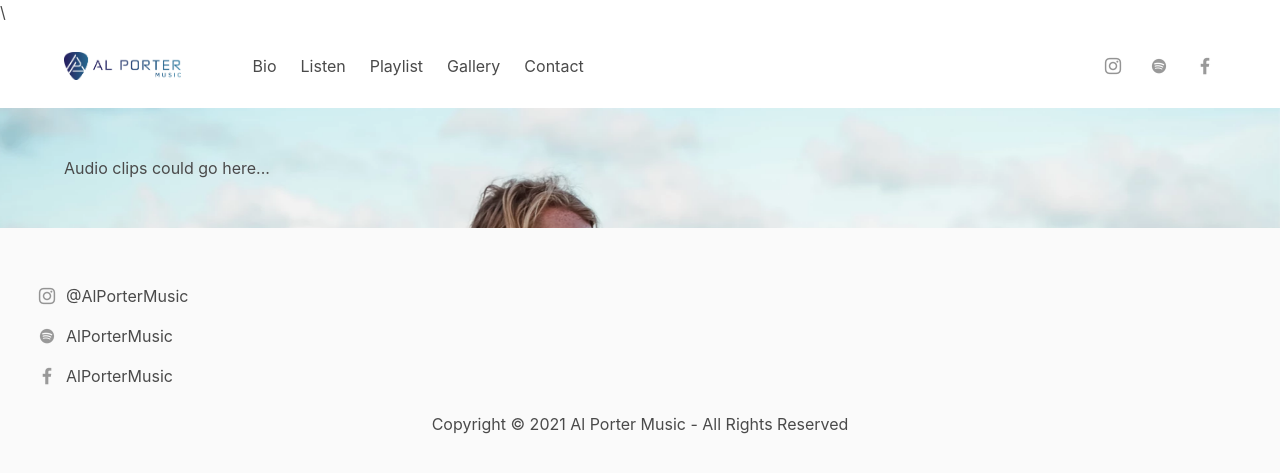
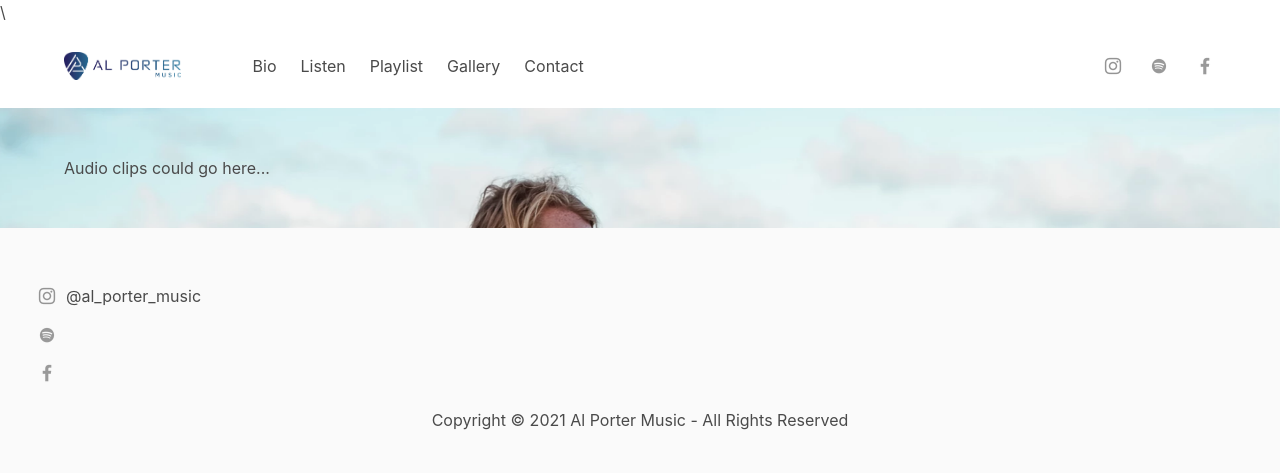
Before and after one commit to ashepherd/alan-porter-music, a Jekyll site: the page built from listen.html, in a window 1280 px wide. Shown: the top 473 px of the page. Built offline with Jekyll 4.4.1, drawn with Linux system fonts in a browser that asks for light colours.

Commit message:
Update footer.html

```diff
--- a/_includes/footer.html
+++ b/_includes/footer.html
@@ -1,9 +1,15 @@
 <footer class="footer">
   <div class="content has-text-centered">
     <p>
-      <a class="navbar-item" href="//instagram.com" target="_blank" data-config-id="instagram"><img class="mr-2" alt="Instagram" src="images/instagram.webp" style="width: 22px; height: 22px; object-fit: cover;">  @AlPorterMusic</a>
-      <a class="navbar-item" href="//spotify.com" target="_blank" data-config-id="spotify"><img class="mr-2" alt="Spotify" src="images/spotify.webp" style="width: 22px; height: 22px; object-fit: cover;"> AlPorterMusic</a>
-      <a class="navbar-item" href="//facebook.com" target="_blank" data-config-id="facebook"><img class="mr-2" alt="Facebook" src="images/facebook.webp" style="width: 22px; height: 22px; object-fit: cover;"> AlPorterMusic</a>
+    {% if site.social.instagram.id != "#" %}
+      <a class="navbar-item" href="//instagram.com/{{ site.social.instagram.id }}" target="_blank" data-config-id="instagram"><img class="mr-2" alt="Instagram" src="images/instagram.webp" style="width: 22px; height: 22px; object-fit: cover;">  @{{ site.social.instagram.id }}</a>
+    {% endif %}
+    {% if site.social.spotify.id != "#" %}
+      <a class="navbar-item" href="//spotify.com/{{ site.social.spotify.id }}" target="_blank" data-config-id="spotify"><img class="mr-2" alt="Spotify" src="images/spotify.webp" style="width: 22px; height: 22px; object-fit: cover;"> {{ site.social.spotify.id }}</a>
+    {% endif %}
+    {% if site.social.facebook.id != "#" %}
+      <a class="navbar-item" href="//facebook.com/{{ site.social.facebook.id }}" target="_blank" data-config-id="facebook"><img class="mr-2" alt="Facebook" src="images/facebook.webp" style="width: 22px; height: 22px; object-fit: cover;"> {{ site.social.facebook.id }}</a>
+    {% endif %}
     </p>
     <p>Copyright © 2021 Al Porter Music - All Rights Reserved</p>
   </div>
```
